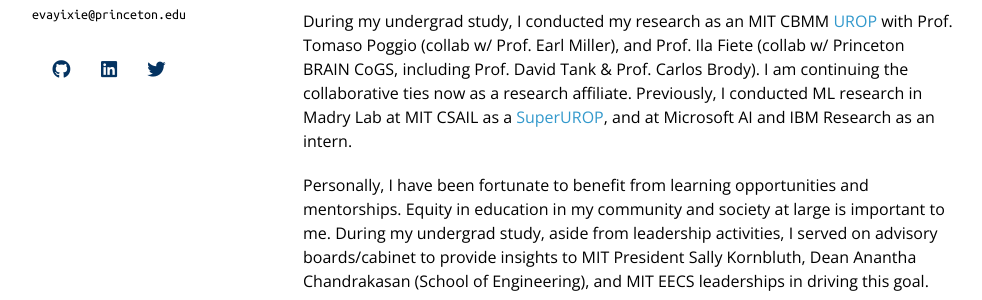
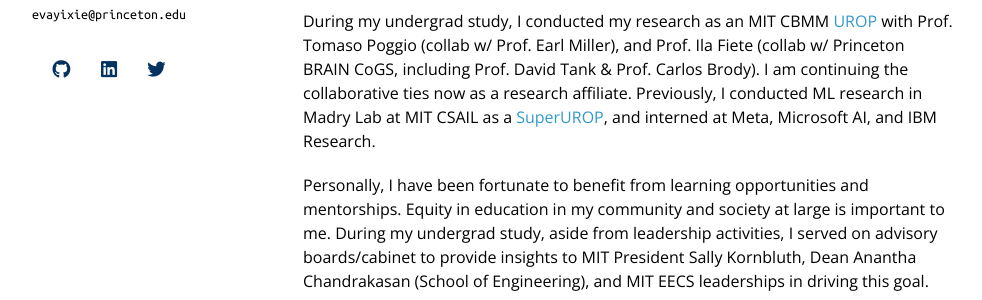
Before and after one commit to minzsiure/minzsiure.github.io, a Jekyll site: the page built from index.md, in a window 1280 px wide. Shown: the part 288-588 px from the top of the page, without its empty margins (167-1149 px from the left). Built offline with Jekyll 4.4.1, drawn with Linux system fonts in a browser that asks for light colours; nearby versions of some CDN libraries; a style sheet for code colours, icons or effects is not loaded.

Commit message:
mention meta

```diff
--- a/index.md
+++ b/index.md
@@ -7,7 +7,7 @@
 
 <!-- I am interested in how population of neurons encodes information and participates in learning, memory, and other cognitive functions. Additionally, I am interested in exploring any low dimensional representations being shared across various tasks and/or organisms. I study this line of work through close collaboration with experimentalists, and keep an eye out for their potential applications in building intelligent systems or understanding neurological disorders. -->
 
-During my undergrad study, I conducted my research as an MIT CBMM [UROP](https://cbmm.mit.edu/about/people/xie) with Prof. Tomaso Poggio (collab w/ Prof. Earl Miller), and Prof. Ila Fiete (collab w/ Princeton BRAIN CoGS, including Prof. David Tank & Prof. Carlos Brody). I am continuing the collaborative ties now as a research affiliate. Previously, I conducted ML research in Madry Lab at MIT CSAIL as a [SuperUROP](https://superurop.mit.edu/scholars/eva-yi-xie/), and at Microsoft AI and IBM Research as an intern.
+During my undergrad study, I conducted my research as an MIT CBMM [UROP](https://cbmm.mit.edu/about/people/xie) with Prof. Tomaso Poggio (collab w/ Prof. Earl Miller), and Prof. Ila Fiete (collab w/ Princeton BRAIN CoGS, including Prof. David Tank & Prof. Carlos Brody). I am continuing the collaborative ties now as a research affiliate. Previously, I conducted ML research in Madry Lab at MIT CSAIL as a [SuperUROP](https://superurop.mit.edu/scholars/eva-yi-xie/), and interned at Meta, Microsoft AI, and IBM Research.
 
 Personally, I have been fortunate to benefit from learning opportunities and mentorships. Equity in education in my community and society at large is important to me. During my undergrad study, aside from leadership activities, I served on advisory boards/cabinet to provide insights to MIT President Sally Kornbluth, Dean Anantha Chandrakasan (School of Engineering), and MIT EECS leaderships in driving this goal.
 
```
